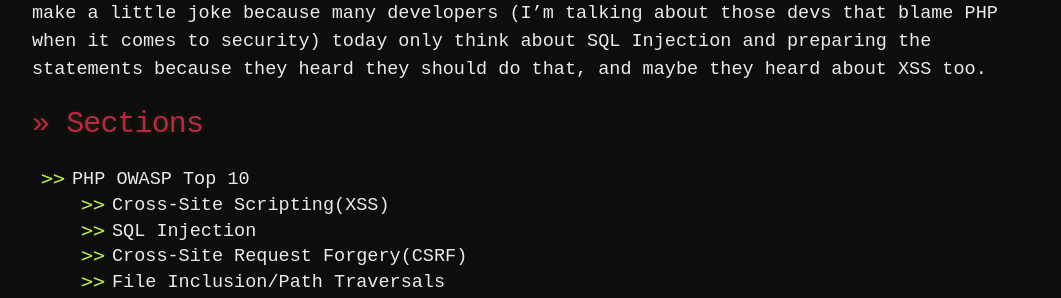
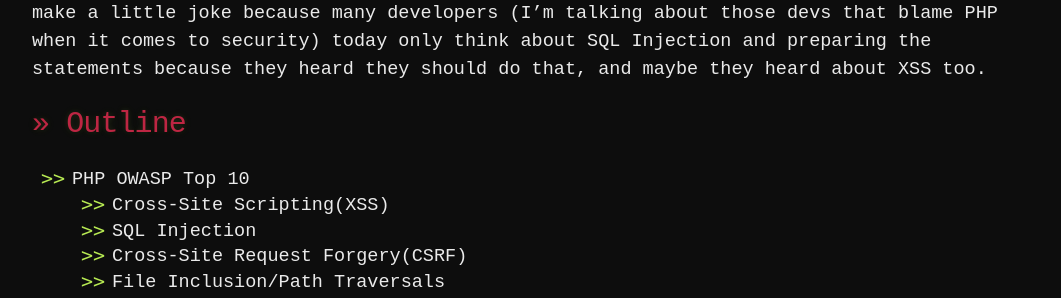
Before and after one commit to 20kilograma/blog, a Jekyll site: the page built from php-sec.md, in a window 1280 px wide. Shown: the part 1037-1335 px from the top of the page, without its empty margins (108-1169 px from the left). Built offline with Jekyll 4.4.1, drawn with Linux system fonts in a browser that asks for light colours; some web fonts are replaced; our own code applies the rules of GitHub Pages for plain Markdown files.

Commit message:
Update php-sec.md

```diff
--- a/php-sec.md
+++ b/php-sec.md
@@ -8,7 +8,7 @@
 in the early versions of PHP was its Security. Early versions of PHP didn't have that many in-built security features like today, and PHP has improved since then sincerely. A big part of the community still thinks it's the same like it was back then. Blaming PHP when problems arise nowadays because you didn't sanitize user input, handle sessions properly, etc. is clearly a skill issue. In my opinion, today's community is still way too unaware of the issues that may arise from writing vulnerable code. That is why I am writing this blog; hopefully someone will catch up with more stuff and learn something new. <br>
 If someone is wondering why the name of this blog is "PHP beyond SQLi", I just wanted to make a little joke because many developers (I'm talking about those devs that blame PHP when it comes to security) today only think about SQL Injection and preparing the statements because they heard they should do that, and maybe they heard about XSS too.
 
-# >> Sections
+# >> Outline
 <ul>
   <li>PHP OWASP Top 10</li>
   <ul>
```
